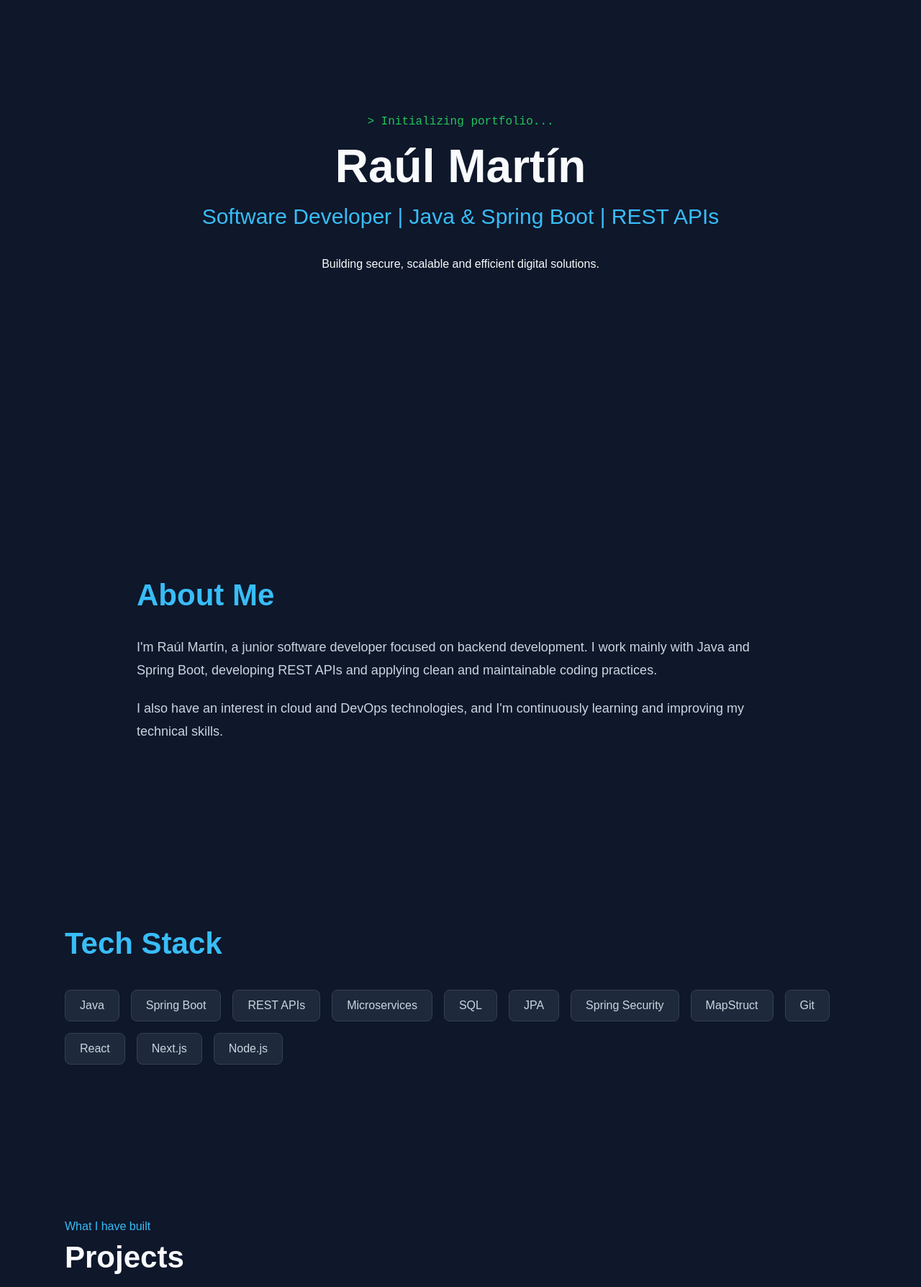
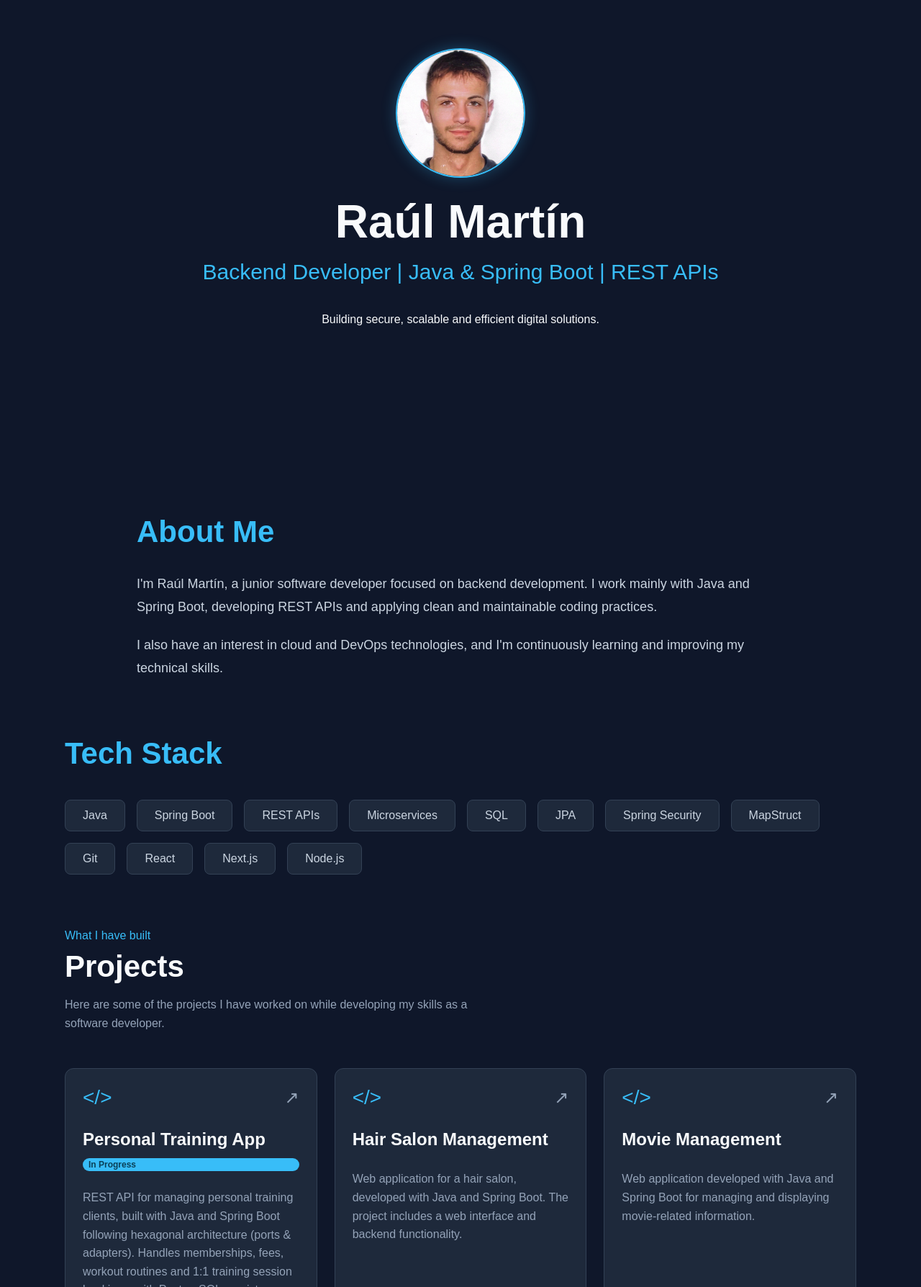
Before and after one commit to Raulma10/Portfolio, a Next.js app: page / in a window 1280 px wide. Shown: the part 132-1920 px from the top of the page at 72% size. Built offline with nearby package versions, Linux system fonts and the light colour scheme.

Commit message:
Añadida foto

```diff
--- a/src/app/components/contact.jsx
+++ b/src/app/components/contact.jsx
@@ -14,6 +14,24 @@ export default function Contact() {
         >
           Send me an email
         </a>
+
+        <div className="contact-links">
+          <a
+            href="https://www.linkedin.com/in/raul-martin-alcaniz/"
+            target="_blank"
+            rel="noopener noreferrer"
+          >
+            LinkedIn
+          </a>
+
+          <a
+            href="https://github.com/Raulma10"
+            target="_blank"
+            rel="noopener noreferrer"
+          >
+            GitHub
+          </a>
+        </div>
       </div>
     </section>
   );
--- a/src/app/components/hero.jsx
+++ b/src/app/components/hero.jsx
@@ -1,16 +1,23 @@
+import Image from "next/image";
+
 export default function Hero() {
   return (
     <section className="hero">
-      <p className="hero-status">
-        {"> Initializing portfolio..."}
-      </p>
+      <Image
+        src="/profile.jpg"
+        alt="Raúl Martín"
+        width={180}
+        height={180}
+        className="hero-photo"
+        priority
+      />
 
       <h1>
         Raúl Martín
       </h1>
 
       <h2>
-        Software Developer | Java & Spring Boot | REST APIs
+        Backend Developer | Java & Spring Boot | REST APIs
       </h2>
 
       <p>
--- a/src/app/components/projects.jsx
+++ b/src/app/components/projects.jsx
@@ -8,14 +8,14 @@ const projects = [
     inProgress: true,
   },
   {
-    title: "Peluquería",
+    title: "Hair Salon Management",
     description:
             "Web application for a hair salon, developed with Java and Spring Boot. The project includes a web interface and backend functionality.",
     technologies: ["Java", "Spring Boot", "HTML", "CSS"],
     github: "https://github.com/Raulma10/Peluqueria",
   },
   {
-    title: "Películas",
+    title: "Movie Management",
     description:
         "Web application developed with Java and Spring Boot for managing and displaying movie-related information.",
     technologies: ["Java", "Spring Boot", "HTML", "CSS"],
--- a/src/app/globals.css
+++ b/src/app/globals.css
@@ -33,53 +33,51 @@ a {
 
 .hero {
   min-height: 100vh;
-
   display: flex;
   flex-direction: column;
   justify-content: center;
   align-items: center;
+  padding: 0 24px;
+  text-align: center;
+}
 
-  padding: 0 24px;
-
-  text-align: center;
+.hero-photo {
+  border-radius: 50%;
+  object-fit: cover;
+  margin-bottom: 24px;
+  border: 2px solid #38bdf8;
+  box-shadow: 0 0 20px rgba(56, 189, 248, 0.3);
 }
 
 .hero-status {
   margin-bottom: 16px;
-
-  color: #22c55e;
-
+  color: #1fd355;
   font-family: monospace;
   font-size: 16px;
 }
 
 .hero h1 {
   margin: 0 0 16px;
-
   font-size: 64px;
   font-weight: 700;
 }
 
 .hero h2 {
   margin: 0 0 24px;
-
   color: #38bdf8;
-
   font-size: 30px;
   font-weight: 500;
 }
 
 .hero-description {
   max-width: 600px;
-
   color: #94a3b8;
-
   font-size: 18px;
   line-height: 1.6;
 }
 
 .about-section {
-  padding: 100px 24px;
+  padding: 12px 24px;
 }
 
 .about-container {
@@ -89,23 +87,19 @@ a {
 
 .about-container h2 {
   margin-bottom: 32px;
-
   color: #38bdf8;
-
   font-size: 42px;
 }
 
 .about-container p {
   margin-bottom: 20px;
-
   color: #cbd5e1;
-
   font-size: 18px;
   line-height: 1.8;
 }
 
 .skills-section {
-  padding: 100px 24px;
+  padding: 12px 24px;
 }
 
 .skills-container {
@@ -115,9 +109,7 @@ a {
 
 .skills-container h2 {
   margin-bottom: 40px;
-
   color: #38bdf8;
-
   font-size: 42px;
 }
 
@@ -128,14 +120,11 @@ a {
 }
 
 .skill {
-  padding: 12px 20px;
-
+  padding: 12px 24px;
   border: 1px solid #334155;
   border-radius: 8px;
-
   color: #cbd5e1;
   background-color: #1e293b;
-
   transition: all 0.3s ease;
 }
 
@@ -145,10 +134,8 @@ a {
   transform: translateY(-3px);
 }
 
-/* PROJECTS */
-
 .projects-section {
-  padding: 100px 24px;
+  padding: 48px 24px;
 }
 
 .projects-container {
@@ -162,14 +149,12 @@ a {
 
 .projects-subtitle {
   margin-bottom: 10px;
-
   color: rgb(56, 189, 248);
   font-weight: 500;
 }
 
 .projects-header h2 {
   margin: 0 0 16px;
-
   font-size: 42px;
 }
 
@@ -186,7 +171,6 @@ a {
 
 .projects-description {
   max-width: 600px;
-
   color: #94a3b8;
   line-height: 1.6;
 }
@@ -200,14 +184,11 @@ a {
 .project-card {
   display: flex;
   flex-direction: column;
-
   min-height: 360px;
   padding: 24px;
-
   background-color: #1e293b;
   border: 1px solid #334155;
   border-radius: 12px;
-
   transition:
     transform 0.3s ease,
     border-color 0.3s ease,
@@ -224,7 +205,6 @@ a {
   display: flex;
   align-items: center;
   justify-content: space-between;
-
   margin-bottom: 28px;
 }
 
@@ -237,7 +217,6 @@ a {
   color: #94a3b8;
   font-size: 24px;
   text-decoration: none;
-
   transition: color 0.3s ease;
 }
 
@@ -247,13 +226,11 @@ a {
 
 .project-card h3 {
   margin: 0 0 12px;
-
   font-size: 24px;
 }
 
 .project-description {
   margin-bottom: 24px;
-
   color: #94a3b8;
   line-height: 1.6;
 }
@@ -262,17 +239,14 @@ a {
   display: flex;
   flex-wrap: wrap;
   gap: 8px;
-
   margin-top: auto;
   margin-bottom: 24px;
 }
 
 .technologies span {
   padding: 6px 10px;
-
   color: #cbd5e1;
   background-color: #334155;
-
   border-radius: 6px;
   font-size: 14px;
 }
@@ -280,7 +254,6 @@ a {
 .github-link {
   color: #38bdf8;
   text-decoration: none;
-
   transition: color 0.3s ease;
 }
 
@@ -293,42 +266,34 @@ a {
 }
 
 .contact-section {
-  padding: 100px 24px;
+  padding: 48px 24px;
 }
 
 .contact-container {
   max-width: 800px;
   margin: 0 auto;
-
   text-align: center;
 }
 
 .contact-container h2 {
   margin-bottom: 24px;
-
   font-size: 42px;
 }
 
 .contact-container p {
   margin-bottom: 32px;
-
   color: #94a3b8;
   font-size: 18px;
 }
 
 .contact-button {
   display: inline-block;
-
   padding: 12px 24px;
-
   color: #0f172a;
   background-color: #38bdf8;
-
   border-radius: 8px;
-
   font-weight: 600;
   text-decoration: none;
-
   transition: background-color 0.3s ease, transform 0.3s ease;
 }
 
@@ -336,3 +301,19 @@ a {
   background-color: #7dd3fc;
   transform: translateY(-3px);
 }
+.contact-links {
+  display: flex;
+  justify-content: center;
+  gap: 24px;
+  margin-top: 20px;
+}
+
+.contact-links a {
+  color: #94a3b8;
+  text-decoration: none;
+  font-size: 16px;
+}
+
+.contact-links a:hover {
+  color: #38bdf8;
+}
```
Also changed, not shown: public/profile.jpg (added).
